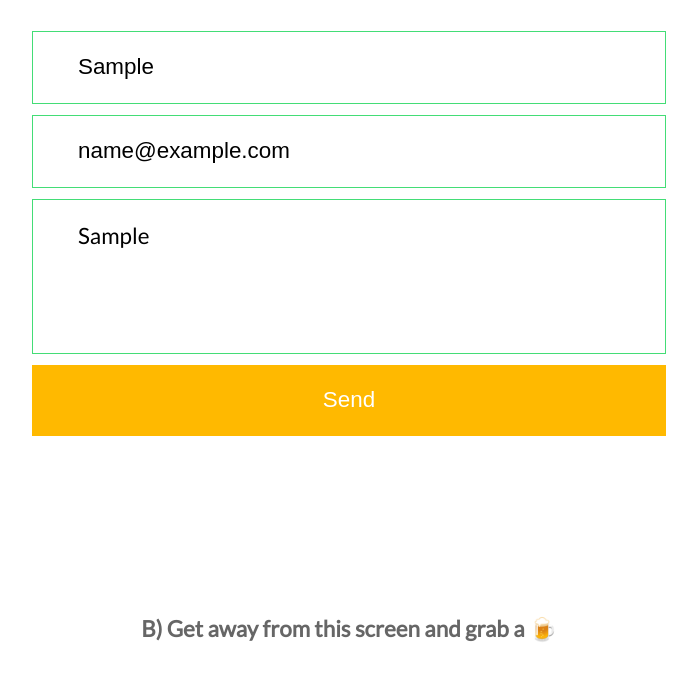
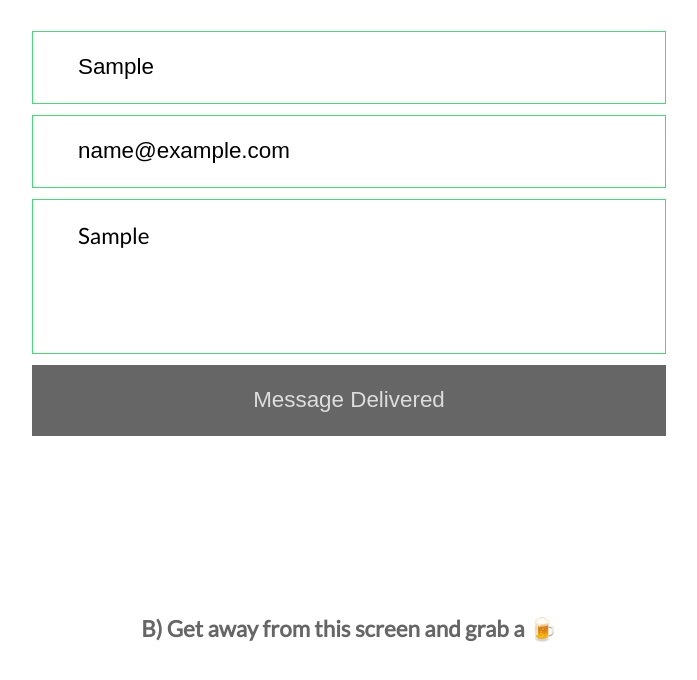
Before and after one commit to KamenKolev/resume, a website built with Parcel: page index.html in a window 1280 px wide. Both pictures are taken after typing "Sample", "name@example.com", "Sample" into the empty fields and a click on the button "Send". Shown: the part 2869-3549 px from the top of the page, without its empty margins (291-988 px from the left). Built offline with nearby package versions, Linux system fonts and the light colour scheme; a web font is replaced by a local one.

Commit message:
Added form success/fail message

```diff
--- a/index.js
+++ b/index.js
@@ -40,10 +40,14 @@ new Typed(".secondaryStuff", {
 document.getElementById("contactForm").addEventListener("submit", function(e) {
   e.preventDefault()
 
-  debugger
-
   fetch(this.action, {
     method: "POST",
     body: new FormData(this),
+  }).then(res => {
+    const btn = this.querySelector("button")
+    btn.disabled = true
+    btn.innerHTML = res.ok
+      ? "Message Delivered"
+      : "Something's not right<br/>Maybe try my email"
   })
 })
--- a/style.scss
+++ b/style.scss
@@ -226,8 +226,12 @@ form#contactForm {
     border: none;
     transition: background-color 0.3s ease;
 
-    &:hover,
-    &:focus {
+    &:disabled {
+      color: #ddd;
+    }
+
+    &:not(:disabled):hover,
+    &:not(:disabled):focus {
       background-color: var(--accent-color);
       transition: 0.3s ease;
     }
@@ -235,6 +239,7 @@ form#contactForm {
 }
 
 // for my own convenience
-grammarly-ghost {
+grammarly-ghost,
+grammarly-btn {
   display: none;
 }
```
